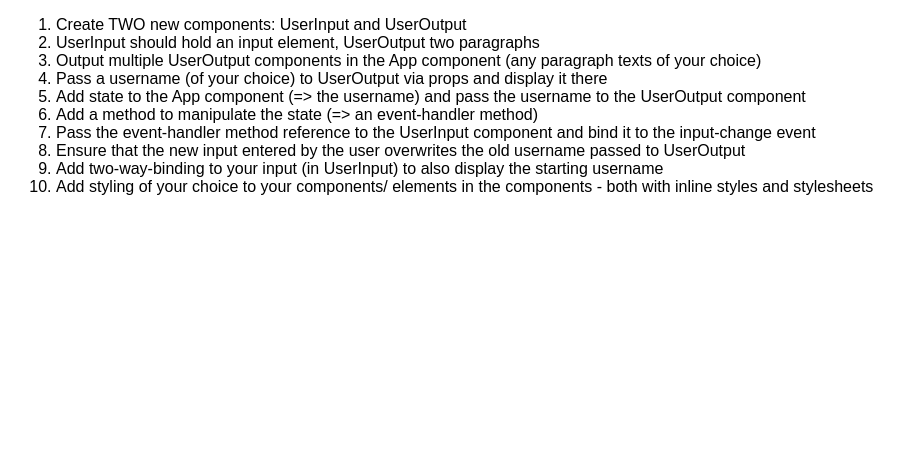
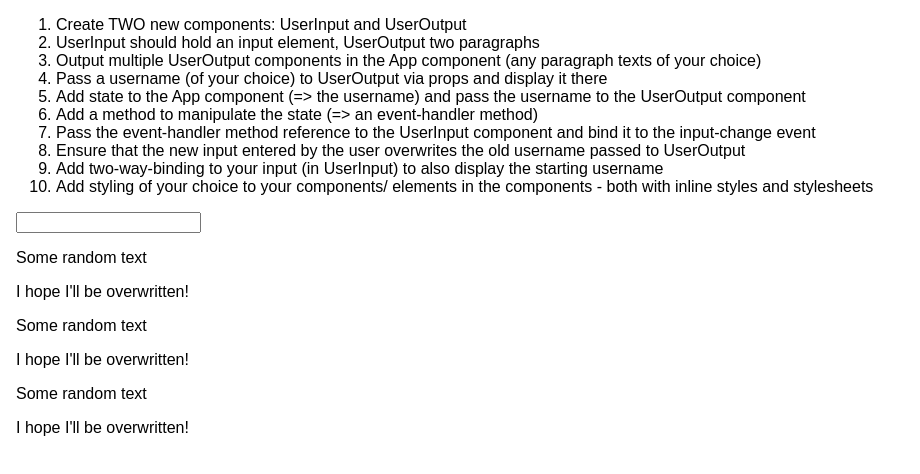
Before and after one commit to antocecere77/ReactLearningBasicSyntax, a React (Create React App) app: page / in a window 1280 px wide. Shown: the top 474 px of the page, without its empty margins (0-920 px from the left). Built offline with nearby package versions, Linux system fonts and the light colour scheme.

Commit message:
Output multiple UserOutput components in the App component

```diff
--- a/src/App.js
+++ b/src/App.js
@@ -1,5 +1,8 @@
 import React, { Component } from 'react';
 import './App.css';
+
+import UserInput from './UserInput/UserInput';
+import UserOutput from './UserOutput/UserOutput';
 
 class App extends Component {
   render() {
@@ -17,6 +20,10 @@ class App extends Component {
           <li>Add two-way-binding to your input (in UserInput) to also display the starting username</li>
           <li>Add styling of your choice to your components/ elements in the components - both with inline styles and stylesheets</li>
         </ol>
+        <UserInput/>
+        <UserOutput/>
+        <UserOutput/>
+        <UserOutput/>
       </div>
     );
   }
--- a/src/UserOutput/UserOutput.js
+++ b/src/UserOutput/UserOutput.js
@@ -8,3 +8,5 @@ const userOutput = () => {
         </div>
     );
 }
+
+export default userOutput;
```
